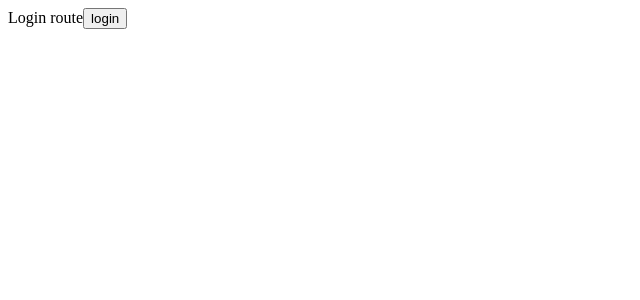
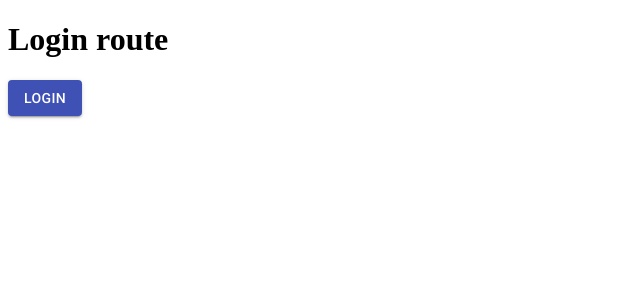
Before and after one commit to FictionalDevelopers/expenses-tracker, a React app: page /login in a window 1280 px wide. Shown: the top 300 px of the page, without its empty margins (0-640 px from the left). Built offline with nearby package versions, Linux system fonts and the light colour scheme.

Commit message:
Refactor

```diff
--- a/package.json
+++ b/package.json
@@ -22,6 +22,7 @@
   },
   "homepage": "https://github.com/FictionalDevelopers/expenses-tracker#readme",
   "dependencies": {
+    "@material-ui/core": "^4.4.3",
     "concurrently": "^4.1.2",
     "connected-react-router": "^6.5.2",
     "dotenv": "^8.1.0",
--- a/src/App.js
+++ b/src/App.js
@@ -1,9 +1,9 @@
 import React from 'react';
-import { Switch, Route, BrowserRouter } from "react-router-dom";
+import { Switch, BrowserRouter } from "react-router-dom";
 import Root from './routes/Root';
 import Login from './routes/Login';
-import PrivateRoute from "./common/PrivatRoute";
-import PublicOnlyRoute from "./common/PublicOnlyRoute";
+import PrivateRoute from "./common/components/PrivatRoute";
+import PublicOnlyRoute from "./common/components/PublicOnlyRoute";
 
 const App = () => {
     return (
--- a/src/common/PublicOnlyRoute.js
+++ b/src/common/components/PublicOnlyRoute.js
@@ -1,6 +1,7 @@
 import React from 'react';
 import PropTypes from 'prop-types';
 import { Redirect, Route } from 'react-router-dom';
+import {connect} from "react-redux";
 
 const propTypes = {
     isLoggedIn: PropTypes.bool.isRequired,
@@ -19,7 +20,11 @@ const PublicOnlyRoute = props => {
     return <Route {...props} />;
 };
 
+const mapStateToProps = state => ({
+    isLoggedIn: state.auth.isLoggedIn,
+})
+
 PublicOnlyRoute.propTypes = propTypes;
 PublicOnlyRoute.defaultProps = defaultProps;
 
-export default PublicOnlyRoute;
+export default connect(mapStateToProps)(PublicOnlyRoute);
--- a/src/index.html
+++ b/src/index.html
@@ -4,6 +4,7 @@
         <meta charset="UTF-8">
         <meta name="viewport" content="width=device-width, initial-scale=1, maximum-scale=1">
         <meta http-equiv="X-UA-Compatible" content="ie=edge">
+        <link rel="stylesheet" href="https://fonts.googleapis.com/css?family=Roboto:300,400,500,700&display=swap" />
         <title>Expenses tracker</title>
     </head>
     <body>
--- a/src/routes/Login/index.js
+++ b/src/routes/Login/index.js
@@ -1,24 +1,23 @@
 import React from 'react';
 import {connect} from 'react-redux';
 import PropTypes from 'prop-types';
+import Button from '@material-ui/core/Button';
 import {login} from '../../state/auth/actions';
 
 const propTypes = {
-    // history: PropTypes.func.isRequired,
     login: PropTypes.func.isRequired,
 };
 
 const Login = props => {
     const handleLogin = () => {
-        const {login, history} = props;
+        const {login} = props;
         login()
-        // history.push('/')
     };
 
     return (
         <div>
-            Login route
-            <button onClick={handleLogin}>login</button>
+            <h1>Login route</h1>
+            <Button variant="contained" color="primary" onClick={handleLogin}>login</Button>
         </div>
     );
 };
--- a/src/routes/Root/index.js
+++ b/src/routes/Root/index.js
@@ -1,24 +1,23 @@
 import React from 'react';
 import {connect} from 'react-redux';
 import PropTypes from "prop-types";
+import Button from '@material-ui/core/Button';
 import {logout} from '../../state/auth/actions'
 
 const propTypes = {
-    // history: PropTypes.func.isRequired,
     logout: PropTypes.func.isRequired,
 };
 
 const Root = props => {
     const handleLogout = () => {
-        const {logout, history} = props;
+        const {logout} = props;
         logout();
-        // history.push('/login')
-    }
+    };
 
     return (
         <div>
-            Rout route
-            <button onClick={handleLogout}>logout</button>
+            <h1>Rout route</h1>
+            <Button variant="contained" color="primary" onClick={handleLogout}>logout</Button>
         </div>
     );
 };
```
Also changed, not shown: src/common/components/PrivatRoute.js (renamed from src/common/PrivatRoute.js), 1 other file (tests, documents, lock files or other folders).
